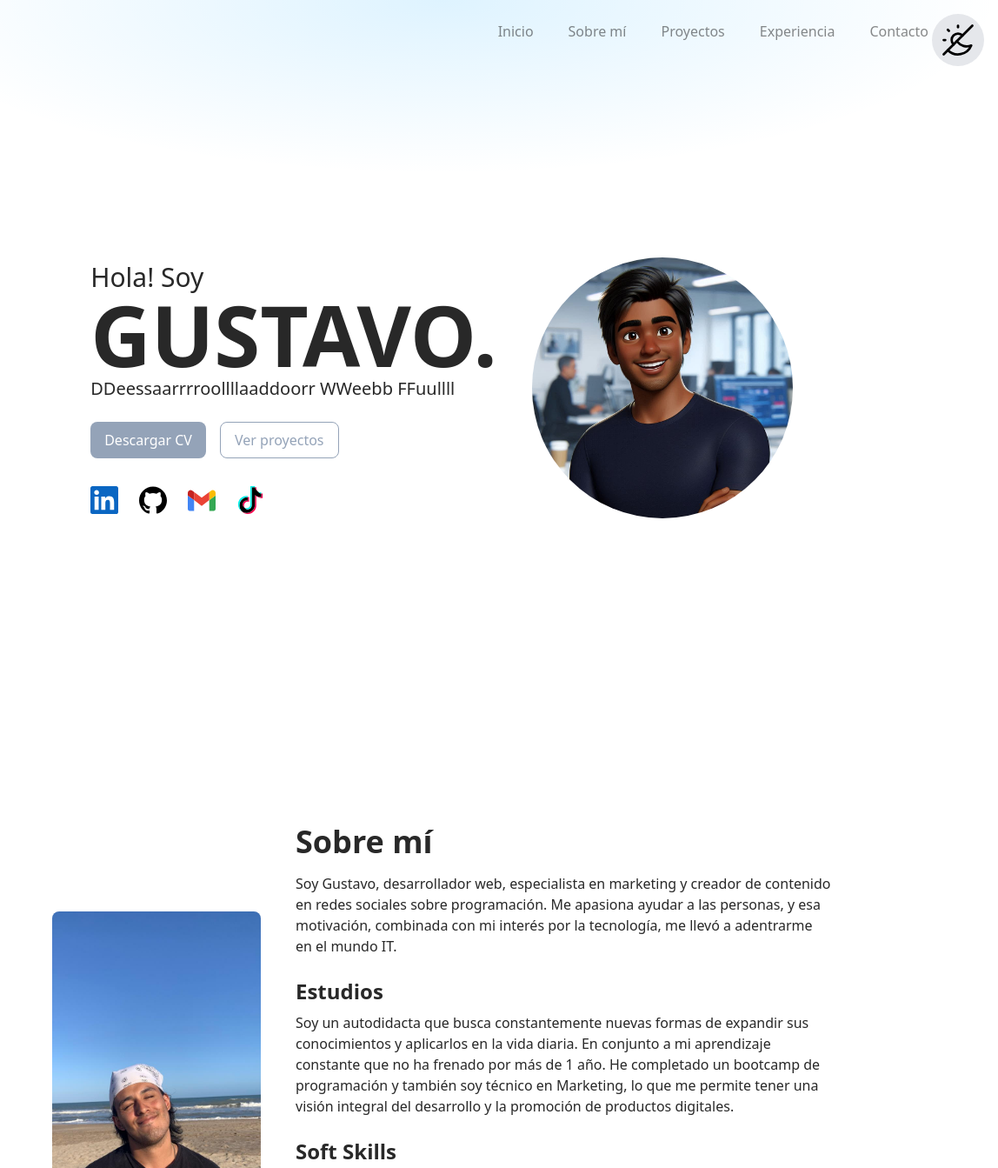
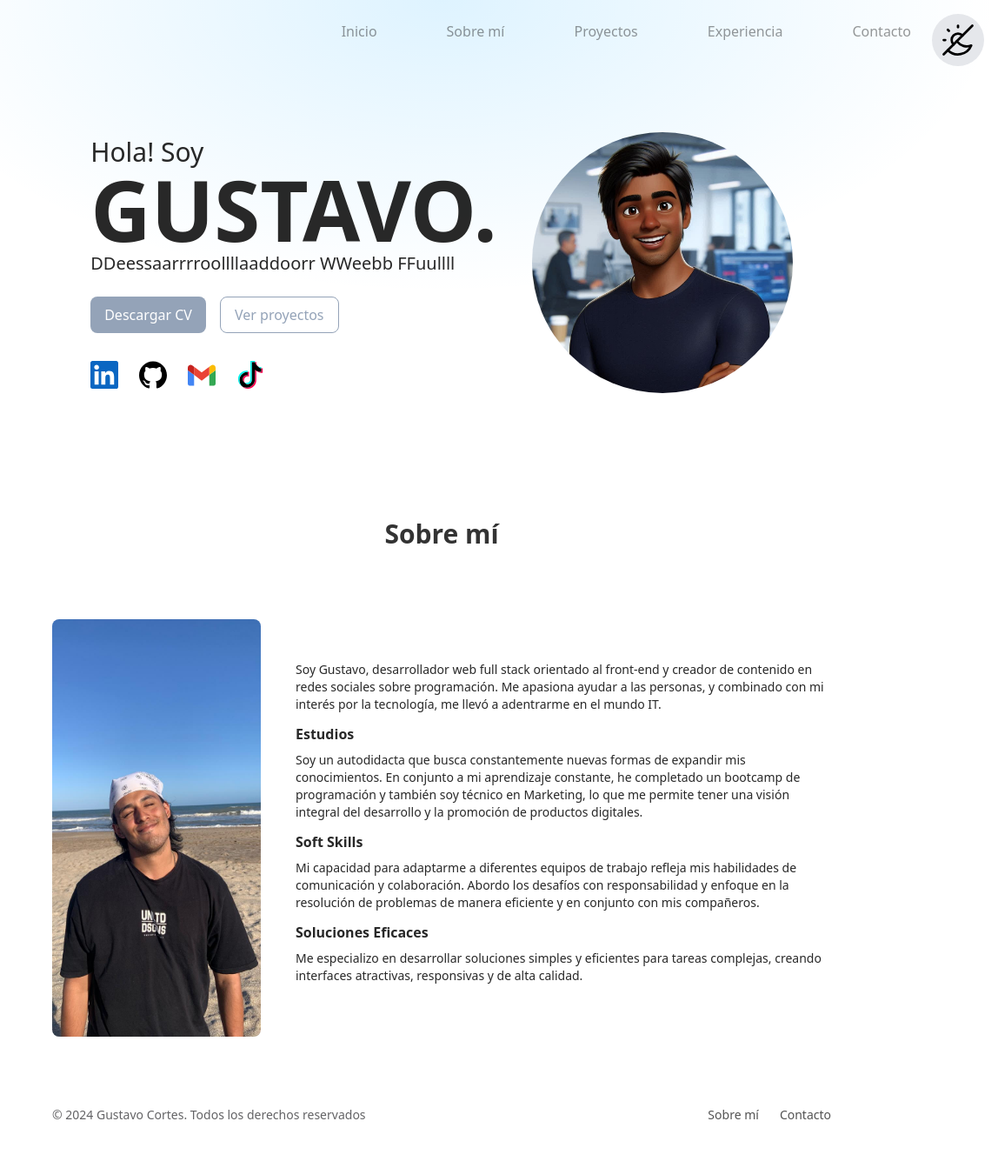
Before and after one commit to GCortesGustavo/portfolio-web, an Astro site: page / in a window 1280 px wide. Shown: the top 1343 px of the page at 87% size, 132-1280 px from the left. Built offline with nearby package versions, Linux system fonts and the light colour scheme; Astro itself is replaced by a stand-in of ours; a web font is replaced by a local one.

Commit message:
Se añade funcionalidad descargar cv, se termina el hero, se mejora header y se termina el about

```diff
--- a/src/components/About.astro
+++ b/src/components/About.astro
@@ -3,16 +3,15 @@
         <img src="/AboutImage.jpeg" alt="Gustavo" class="h-[60vh] w-[30vh] object-cover rounded-lg">
     </div>
     <div class="flex flex-col justify-between">
-        <h1 class="font-bold text-4xl mb-4">Sobre mí</h1>
-        <p class="mb-6">Soy Gustavo, desarrollador web, especialista en marketing y creador de contenido en redes sociales sobre programación. Me apasiona ayudar a las personas, y esa motivación, combinada con mi interés por la tecnología, me llevó a adentrarme en el mundo IT.</p>
+        <p class="mb-3 text-sm">Soy Gustavo, desarrollador web full stack orientado al front-end y creador de contenido en redes sociales sobre programación. Me apasiona ayudar a las personas, y combinado con mi interés por la tecnología, me llevó a adentrarme en el mundo IT.</p>
 
-        <h2 class="font-semibold text-2xl mb-2">Estudios</h2>
-        <p class="mb-6">Soy un autodidacta que busca constantemente nuevas formas de expandir sus conocimientos y aplicarlos en la vida diaria. En conjunto a mi aprendizaje constante que no ha frenado por más de 1 año. He completado un bootcamp de programación y también soy técnico en Marketing, lo que me permite tener una visión integral del desarrollo y la promoción de productos digitales.</p>
+        <h2 class="font-semibold text-1xl mb-2">Estudios</h2>
+        <p class="mb-3 text-sm">Soy un autodidacta que busca constantemente nuevas formas de expandir mis conocimientos. En conjunto a mi aprendizaje constante, he completado un bootcamp de programación y también soy técnico en Marketing, lo que me permite tener una visión integral del desarrollo y la promoción de productos digitales.</p>
 
-        <h2 class="font-semibold text-2xl mb-2">Soft Skills</h2>
-        <p class="mb-6">Mi capacidad para adaptarme a diferentes equipos de trabajo refleja mis habilidades de comunicación y colaboración. Abordo los desafíos con responsabilidad y enfoque en la resolución de problemas de manera eficiente y en conjunto con mis compañeros.</p>
+        <h2 class="font-semibold text-1xl mb-2">Soft Skills</h2>
+        <p class="mb-3 text-sm">Mi capacidad para adaptarme a diferentes equipos de trabajo refleja mis habilidades de comunicación y colaboración. Abordo los desafíos con responsabilidad y enfoque en la resolución de problemas de manera eficiente y en conjunto con mis compañeros.</p>
 
-        <h2 class="font-semibold text-2xl mb-2">Soluciones Eficaces</h2>
-        <p class="mb-6">Me especializo en desarrollar soluciones simples y eficientes para tareas complejas, creando interfaces atractivas, responsivas y de alta calidad. Además, disfruto de compartir mi conocimiento a través de contenido en redes sociales, enfocado en temas de programación.</p>
+        <h2 class="font-semibold text-1xl mb-2">Soluciones Eficaces</h2>
+        <p class="mb-3 text-sm">Me especializo en desarrollar soluciones simples y eficientes para tareas complejas, creando interfaces atractivas, responsivas y de alta calidad.</p>
     </div>
 </div>
--- a/src/components/Header.astro
+++ b/src/components/Header.astro
@@ -3,15 +3,29 @@
     class="rounded-full w-12 h-12"
     src="/yo3D.jpg"
     alt="Logo">
-    <nav class="flex flex-row gap-x-10 opacity-55">
-        <a href="#top">Inicio</a>
-        <a href="#sobre-mi">Sobre mí</a>
-        <a href="#proyecto">Proyectos</a>
-        <a href="#experiencia">Experiencia</a>
-        <a href="#contacto">Contacto</a>
+    <nav class="flex flex-row gap-x-10 opacity-80">
+        <a href="#top" class="nav-link">Inicio</a>
+        <a href="#sobre-mi" class="nav-link">Sobre mí</a>
+        <a href="#proyecto" class="nav-link">Proyectos</a>
+        <a href="#experiencia" class="nav-link">Experiencia</a>
+        <a href="#contacto" class="nav-link">Contacto</a>
     </nav>
 </header>
 
-<script>
+<style>
+    .nav-link {
+        border-radius: 10px;
+        transition: background-color 0.3s ease, opacity 0.3s ease;
+        opacity: 0.6;
+    }
 
-</script>
+    .nav-link:hover {
+        background-color: rgba(173, 216, 230, 0.6); /* Celeste pastel con opacidad */
+        opacity: 1;
+    }
+
+    .dark .nav-link:hover {
+    background-color: rgba(33, 13, 148, 0.6); /* Azul más oscuro en modo oscuro */
+    opacity: 1;
+}
+</style>
--- a/src/components/Hero.astro
+++ b/src/components/Hero.astro
@@ -11,7 +11,7 @@ import TikTok from "../icons/TikTok.astro";
         <h1 class="font-bold text-8xl">GUSTAVO.</h1>
         <span id="dynamicText" class="text-xl block min-h-[2rem]" />
         <div class="mt-5 flex gap-4">
-            <button class="bg-slate-400 text-white py-2 px-4 rounded-lg hover:bg-slate-500 transition">Descargar CV</button>
+            <button class="bg-slate-400 text-white py-2 px-4 rounded-lg hover:bg-slate-500 transition" id="download-cv">Descargar CV</button>
             <button class="bg-transparent border border-slate-400 text-slate-400 py-2 px-4 rounded-lg hover:bg-slate-400 hover:text-white transition">Ver proyectos</button>
         </div>
         <div class="flex justify-start space-x-6 mt-8">
@@ -31,7 +31,7 @@ import TikTok from "../icons/TikTok.astro";
 
     </div>
     <div class="flex items-center">
-        <img src="/HeroImage.jpeg" alt="Gustavo Cortés" class="rounded-full object-cover h-full max-h-[300px] w-auto">
+        <img src="/HeroImage.jpg" alt="Gustavo Cortés" class="rounded-full object-cover h-full max-h-[300px] w-auto">
     </div>
 </div>
 
@@ -75,4 +75,15 @@ const typeFunction = async () => {
     };
 
     window.onload = typeFunction;
+
+    const downloadCV = () => {
+        const link = document.createElement("a")
+        link.href="/GUSTAVO-CORTES-CV-FS.pdf"
+        link.download="GUSTAVO-CORTES-CV-FS.pdf"
+        document.body.appendChild(link)
+        link.click()
+        document.body.removeChild(link);
+    }
+
+    document.getElementById("download-cv")?.addEventListener('click', downloadCV);
 </script>
--- /dev/null
+++ b/src/components/TitleSection.astro
@@ -0,0 +1,5 @@
+<h2
+	class={`flex items-center justify-center  text-3xl font-semibold gap-x-3 text-black/80 dark:text-white ${Astro.props.className}`}
+>
+    <slot />
+</h2>
--- a/src/layouts/Layout.astro
+++ b/src/layouts/Layout.astro
@@ -23,8 +23,8 @@ const { title, description } = Astro.props;
 		<title>{title}</title>
 	</head>
 	<body class="light relative">
-		<div class="absolute top-0 z-[-2] h-screen w-screen bg-white bg-[radial-gradient(100%_50%_at_50%_0%,rgba(0,163,255,0.13)_0,rgba(0,163,255,0)_50%,rgba(0,163,255,0)_100%)] dark:hidden"></div>
-		<div class="absolute top-0 z-[-2] h-screen w-screen bg-slate-950 bg-[radial-gradient(circle_500px_at_50%_200px,#3e3e3e,transparent)] hidden dark:block"></div>
+		<div class="absolute top-0 z-[-2] h-full w-full bg-white bg-[radial-gradient(100%_50%_at_50%_0%,rgba(0,163,255,0.13)_0,rgba(0,163,255,0)_50%,rgba(0,163,255,0)_100%)] dark:hidden"></div>
+		<div class="absolute top-0 z-[-2] h-full w-full bg-slate-950 bg-[radial-gradient(circle_500px_at_50%_200px,#3e3e3e,transparent)] hidden dark:block"></div>
 
 		<Header />
 		<button id="theme-toggle" class="absolute top-4 right-4 p-2 bg-gray-200 dark:bg-gray-700 rounded-full">
@@ -77,4 +77,22 @@ const { title, description } = Astro.props;
 	button {
 		cursor: pointer;
 	}
+
+    /* Enlaces */
+	.nav-link {
+        padding: 10px 20px;
+        border-radius: 10px;
+        transition: background-color 0.3s ease, opacity 0.3s ease;
+        opacity: 0.6;
+    }
+
+    .nav-link:hover {
+        background-color: rgba(173, 216, 230, 0.6); /* Celeste pastel en modo claro */
+        opacity: 1;
+    }
+
+    .dark .nav-link:hover {
+        background-color: rgba(11, 3, 122, 0.6); /* Azul más oscuro en modo oscuro */
+        opacity: 1;
+    }
 </style>
--- a/src/pages/index.astro
+++ b/src/pages/index.astro
@@ -3,15 +3,20 @@ import Layout from '../layouts/Layout.astro';
 import Hero from "../components/Hero.astro"
 import About from "../components/About.astro"
 import SectionContainer from '../components/SectionContainer.astro';
+import TitleSection from '../components/TitleSection.astro';
 ---
 
 <Layout title="Gustavo Cortes" description='Desarrollador y programador web full stack'>
 	<main class="px-4">
-		<SectionContainer class="py-16 md:py-36">
+		<SectionContainer class="mb-36">
 			<Hero />
 			</slot>
 		</SectionContainer>
-		<SectionContainer id="sobre-mi" class="pt-32 pb-32 md:pb-36">
+
+		<SectionContainer id="sobre-mi" class="flex-col items-center justify-center">
+			<TitleSection >
+				Sobre mí
+			</TitleSection>
 			<About />
 		</SectionContainer>
 	</main>
```
Also changed, not shown: public/HeroImage.jpeg (deleted), public/HeroImage.jpg (added), public/yo3D.jpg, 1 other file. Lines whose indentation alone changed are shown as unchanged.
